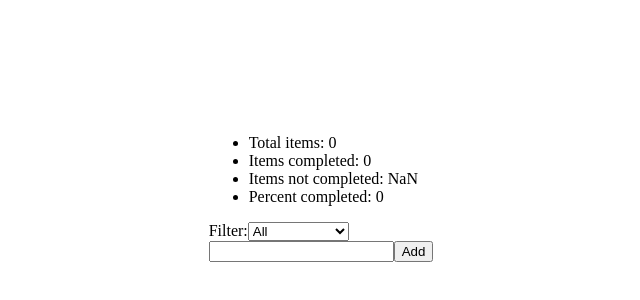
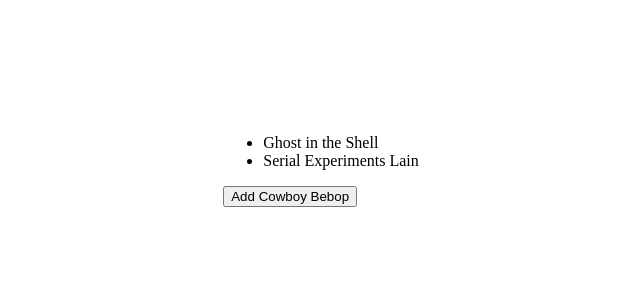
Before and after one commit to pozafly/state-management-test, a React (Vite) app: page / in a window 1280 px wide. Shown: the part 32-332 px from the top of the page, without its empty margins (319-959 px from the left). Built offline with nearby package versions, Linux system fonts and the light colour scheme.

Commit message:
feat: add simple jotai state

```diff
--- a/src/App.tsx
+++ b/src/App.tsx
@@ -1,7 +1,7 @@
-import Recoil from './recoil/index.tsx';
+import Jotai from './jotai/index.tsx';
 
 function App() {
-  return <Recoil />;
+  return <Jotai />;
 }
 
 export default App;
--- /dev/null
+++ b/src/jotai/components/Anime/AddAnime.tsx
@@ -0,0 +1,23 @@
+import { useSetAtom } from 'jotai';
+import { animeAtom } from '../../store/index.ts';
+
+export default function AddAnime() {
+  const setAnime = useSetAtom(animeAtom);
+
+  return (
+    <button
+      onClick={() => {
+        setAnime((anime) => [
+          ...anime,
+          {
+            title: 'Cowboy Bebop',
+            year: 1998,
+            watched: false,
+          },
+        ]);
+      }}
+    >
+      Add Cowboy Bebop
+    </button>
+  );
+}
--- /dev/null
+++ b/src/jotai/components/Anime/AnimeApp.tsx
@@ -0,0 +1,11 @@
+import AddAnime from './AddAnime.tsx';
+import AnimeList from './AnimeList.tsx';
+
+export default function AnimeApp() {
+  return (
+    <>
+      <AnimeList />
+      <AddAnime />
+    </>
+  );
+}
--- /dev/null
+++ b/src/jotai/components/Anime/AnimeList.tsx
@@ -0,0 +1,14 @@
+import { useAtomValue } from 'jotai';
+import { animeAtom } from '../../store/index.ts';
+
+export default function AnimeList() {
+  const anime = useAtomValue(animeAtom);
+
+  return (
+    <ul>
+      {anime.map((item) => (
+        <li key={item.title}>{item.title}</li>
+      ))}
+    </ul>
+  );
+}
--- /dev/null
+++ b/src/jotai/components/SimpleAtom.tsx
@@ -0,0 +1,29 @@
+import { useAtom } from 'jotai';
+import { animeAtom } from '../store/index.ts';
+
+export default function SimpleAtom() {
+  const [anime, setAnime] = useAtom(animeAtom);
+  return (
+    <>
+      <ul>
+        {anime.map((item) => (
+          <li key={item.title}>{item.title}</li>
+        ))}
+      </ul>
+      <button
+        onClick={() => {
+          setAnime((anime) => [
+            ...anime,
+            {
+              title: 'Cowboy Bebop',
+              year: 1998,
+              watched: false,
+            },
+          ]);
+        }}
+      >
+        Add Cowboy Bebop
+      </button>
+    </>
+  );
+}
--- /dev/null
+++ b/src/jotai/index.tsx
@@ -0,0 +1,11 @@
+import AnimeApp from './components/Anime/AnimeApp.tsx';
+// import SimpleAtom from './components/SimpleAtom.tsx';
+
+export default function Jotai() {
+  return (
+    <>
+      {/* <SimpleAtom /> */}
+      <AnimeApp />
+    </>
+  );
+}
--- /dev/null
+++ b/src/jotai/store/index.ts
@@ -0,0 +1,17 @@
+import { atom } from 'jotai';
+
+export const countAtom = atom(0);
+export const countryAtom = atom('Japan');
+export const citiesAtom = atom(['Tokyo', 'Kyoto', 'Osaka']);
+export const animeAtom = atom([
+  {
+    title: 'Ghost in the Shell',
+    year: 1995,
+    watched: true,
+  },
+  {
+    title: 'Serial Experiments Lain',
+    year: 1998,
+    watched: false,
+  },
+]);
```
